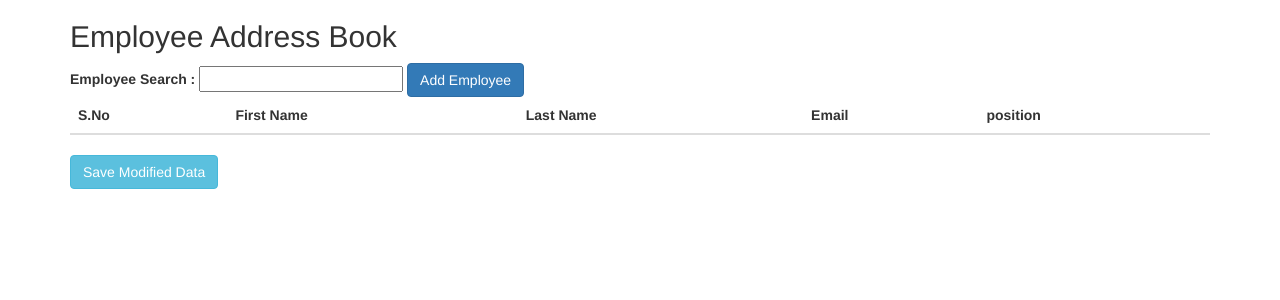
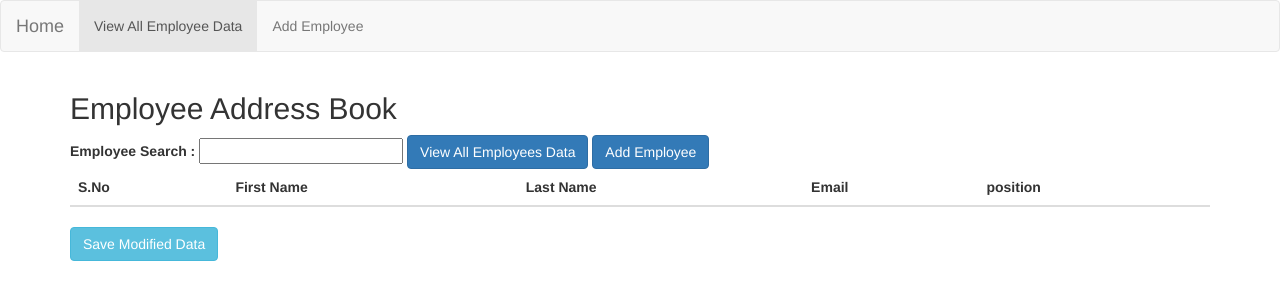
Before and after one commit to viveksjd1/addressBook, a website: page public/index.html in a window 1280 px wide. Drawn offline with nearby package versions, Linux system fonts and the light colour scheme; no server answers.

Commit message:
updated with nav bar
updated with nav bar

```diff
--- a/app.js
+++ b/app.js
@@ -1,16 +1,11 @@
 var express = require('express');
 var app = express();
-var bodyParser = require('body-parser');
 var employees = require('./data/employees.json');
 var employeeModifications = [];
 var jsonfile = require('jsonfile');
 var util = require('util');
 var file = './data/employees.json';
 
-
-
-// Create application/x-www-form-urlencoded parser
-var urlencodedParser = bodyParser.urlencoded({ extended: false })
 
 app.use(express.static('public'));
 
@@ -23,6 +18,7 @@ app.post('/employeeModifications', function  (req, res) {
    res.send("success");
 });
 
+
 var server = app.listen(3000, function () {
 
   var host = server.address().address
--- a/public/index.html
+++ b/public/index.html
@@ -33,6 +33,21 @@
 
 </head>
 <body>
+<nav class="navbar navbar-default">
+  <div class="container-fluid">
+    <!-- Brand and toggle get grouped for better mobile display -->
+    <div class="navbar-header">
+      <a class="navbar-brand" href="#">Home</a>
+    </div>
+    <!-- Collect the nav links, forms, and other content for toggling -->
+    <div class="collapse navbar-collapse" id="bs-example-navbar-collapse-1">
+      <ul class="nav navbar-nav">
+        <li class="active"><a href="#">View All Employee Data<span class="sr-only">(current)</span></a></li>
+        <li><a href="#">Add Employee</a></li>
+      </ul>
+    </div><!-- /.navbar-collapse -->
+  </div><!-- /.container-fluid -->
+</nav>
 	<div ng-view></div>
 </body>
 </html>
--- a/public/partials/home-folder/home.html
+++ b/public/partials/home-folder/home.html
@@ -1,8 +1,13 @@
 <div class="container">
+
+
 
   <h2>Employee Address Book</h2>
 
 	<label ng-hide = "hideEmployeeData">Employee Search : <input type="text" ng-model = "search"/></label>
+
+	 <button type="button" ng-hide = "hideEmployeeData" ng-click="hideEmployeeData = true;" class="btn btn-primary">View All Employees Data </button>
+
 	<button type="button" ng-hide = "hideEmployeeData" ng-click="hideEmployeeData = true;" class="btn btn-primary">Add Employee</button>
 	<button type="button" ng-show = "hideEmployeeData" ng-click="saveNewEmplyee()" class="btn btn-success">Save Employee</button>
 	<button type="button" ng-show = "hideEmployeeData" ng-click="hideEmployeeData = false;" class="btn btn btn-danger">Cancel</button>
```
